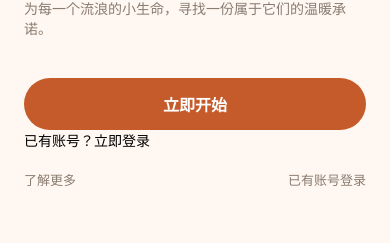
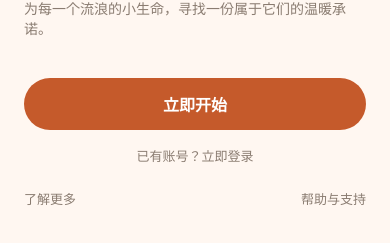
Before and after one commit to susie070505-hash/pet-adoption-app, a React Native app: screen /Welcome in a window 390 px wide. Shown: the part 461-704 px from the top of the page. Built offline with nearby package versions, Linux system fonts and the light colour scheme; no server answers; the database is empty.

Commit message:
feat: refine welcome screen and add pet knowledge articles

```diff
--- a/navigation/RootNavigator.js
+++ b/navigation/RootNavigator.js
@@ -11,6 +11,7 @@ import AddPetScreen from '../screens/AddPetScreen';
 import EditProfileScreen from '../screens/EditProfileScreen';
 import PrivacySettingsScreen from '../screens/PrivacySettingsScreen';
 import LoginScreen from '../screens/LoginScreen';
+import KnowledgeDetailScreen from '../screens/KnowledgeDetailScreen';
 
 const Stack = createNativeStackNavigator();
 
@@ -21,6 +22,7 @@ export default function RootNavigator() {
       <Stack.Screen name="Register" component={RegisterScreen} />
       <Stack.Screen name="Login" component={LoginScreen} />
       <Stack.Screen name="MainTabs" component={TabNavigator} />
+      <Stack.Screen name="KnowledgeDetail" component={KnowledgeDetailScreen} />
       <Stack.Screen name="PetList" component={PetListScreen} />
       <Stack.Screen name="PetDetail" component={PetDetailScreen} />
       <Stack.Screen name="AdoptionForm" component={AdoptionFormScreen} />
--- a/screens/HomeScreen.js
+++ b/screens/HomeScreen.js
@@ -140,7 +140,11 @@ export default function HomeScreen({ navigation }) {
         <SectionHeader title="养宠新知" actionLabel="更多" onAction={() => {}} />
         <View style={styles.knowledgeList}>
           {KNOWLEDGE_ARTICLES.map(article => (
-            <TouchableOpacity key={article.id} style={styles.knowledgeCard}>
+            <TouchableOpacity
+              key={article.id}
+              style={styles.knowledgeCard}
+              onPress={() => navigation.navigate('KnowledgeDetail', { articleId: article.id })}
+            >
               <Image source={{ uri: article.image }} style={styles.knowledgeImg} />
               <View style={styles.knowledgeInfo}>
                 <Text style={styles.knowledgeTag}>{article.tag}</Text>
--- /dev/null
+++ b/screens/KnowledgeDetailScreen.js
@@ -0,0 +1,94 @@
+import React from 'react';
+import { View, Text, StyleSheet, Image, ScrollView, TouchableOpacity } from 'react-native';
+import { Ionicons } from '@expo/vector-icons';
+
+const ARTICLES = {
+  '1': {
+    title: '幼犬到家第一周必看指南',
+    author: '宠遇小助手',
+    date: '2026-03-20',
+    content: `新成员到家总是令人兴奋，但第一周也是建立习惯的关键期。
+
+1. 准备安全空间：为幼犬准备一个安静的角落，放置舒适的窝。
+2. 规律饮食：保持原主人的喂食时间，避免突然换粮导致肠胃不适。
+3. 观察健康状况：注意呼吸、大便形状及精神状态。
+4. 建立信任：多陪伴，但不要过度惊吓它。
+
+记住，耐心是最好的良药。🐾`,
+    image: 'https://images.unsplash.com/photo-1516734212186-a967f81ad0d7?auto=format&fit=crop&q=80&w=800'
+  },
+  '2': {
+    title: '猫咪应激反应如何缓解？',
+    author: '资深养宠专家',
+    date: '2026-03-19',
+    content: `猫咪是敏感的动物，搬家、新成员加入都可能引起应激。
+
+- 提供躲避处：让猫咪有地方躲藏。
+- 使用费洛蒙：可以有效安抚情绪。
+- 循序渐进：如果是新猫进家，先隔离观察。
+- 减少外界噪音：保持环境安静。
+
+如果猫咪出现长时间不进食，请及时咨询兽医。`,
+    image: 'https://images.unsplash.com/photo-1514888286974-6c03e2ca1dba?auto=format&fit=crop&q=80&w=800'
+  },
+  '3': {
+    title: '春季宠物过敏预防手册',
+    author: '宠物健康管家',
+    date: '2026-03-18',
+    content: `春天万物复苏，也是过敏高发期。
+
+- 减少外出：花粉飘散季节尽量缩短散步时间。
+- 回家擦拭：用湿巾擦拭毛发和脚掌。
+- 均衡营养：增强免疫力。
+- 定期体检：预防皮肤炎症。
+
+发现瘙痒、发红请尽快就医。`,
+    image: 'https://images.unsplash.com/photo-1591871937573-74dbba515c4c?auto=format&fit=crop&q=80&w=800'
+  }
+};
+
+export default function KnowledgeDetailScreen({ route, navigation }) {
+  const { articleId } = route.params;
+  const article = ARTICLES[articleId] || ARTICLES['1'];
+
+  return (
+    <View style={styles.container}>
+      <View style={styles.header}>
+        <TouchableOpacity onPress={() => navigation.goBack()}>
+          <Ionicons name="chevron-back" size={24} color="#3C2A21" />
+        </TouchableOpacity>
+        <Text style={styles.headerTitle}>养宠新知</Text>
+        <View style={{ width: 24 }} />
+      </View>
+
+      <ScrollView showsVerticalScrollIndicator={false}>
+        <Image source={{ uri: article.image }} style={styles.heroImage} />
+        <View style={styles.content}>
+          <Text style={styles.title}>{article.title}</Text>
+          <View style={styles.meta}>
+            <Text style={styles.author}>{article.author}</Text>
+            <Text style={styles.date}>{article.date}</Text>
+          </View>
+          <Text style={styles.body}>{article.content}</Text>
+        </View>
+      </ScrollView>
+    </View>
+  );
+}
+
+const styles = StyleSheet.create({
+  container: { flex: 1, backgroundColor: '#FFFFFF' },
+  header: {
+    paddingTop: 52, paddingBottom: 16, paddingHorizontal: 20,
+    flexDirection: 'row', alignItems: 'center', justifyContent: 'space-between',
+    backgroundColor: '#FFFFFF', borderBottomWidth: 1, borderBottomColor: '#F4E8DE'
+  },
+  headerTitle: { fontSize: 16, fontWeight: '700', color: '#3C2A21' },
+  heroImage: { width: '100%', height: 250 },
+  content: { padding: 24 },
+  title: { fontSize: 22, fontWeight: '800', color: '#3C2A21', lineHeight: 30 },
+  meta: { flexDirection: 'row', marginTop: 12, marginBottom: 24 },
+  author: { fontSize: 13, color: '#C55A2B', fontWeight: '600', marginRight: 12 },
+  date: { fontSize: 13, color: '#8A7C71' },
+  body: { fontSize: 15, color: '#3C2A21', lineHeight: 26 }
+});
--- a/screens/WelcomeScreen.js
+++ b/screens/WelcomeScreen.js
@@ -31,6 +31,7 @@ export default function WelcomeScreen({ navigation }) {
         </Text>
       </View>
 
+      <View style={{ marginTop: 40 }}>
         <TouchableOpacity
           style={styles.primaryButton}
           onPress={() => navigation.navigate('Register')}
@@ -39,18 +40,19 @@ export default function WelcomeScreen({ navigation }) {
         </TouchableOpacity>
 
         <TouchableOpacity
-        style={styles.loginButton}
+          style={styles.loginLink}
           onPress={() => navigation.navigate('Login')}
         >
-        <Text style={styles.loginButtonText}>已有账号？立即登录</Text>
+          <Text style={styles.loginLinkText}>已有账号？立即登录</Text>
         </TouchableOpacity>
+      </View>
 
       <View style={styles.footer}>
         <TouchableOpacity>
           <Text style={styles.footerLink}>了解更多</Text>
         </TouchableOpacity>
-        <TouchableOpacity onPress={() => navigation.replace('MainTabs')}>
-          <Text style={styles.footerLink}>已有账号登录</Text>
+        <TouchableOpacity onPress={() => navigation.navigate('Login')}>
+          <Text style={styles.footerLink}>帮助与支持</Text>
         </TouchableOpacity>
       </View>
     </View>
@@ -130,7 +132,6 @@ const styles = StyleSheet.create({
     color: '#8A7C71'
   },
   primaryButton: {
-    marginTop: 40,
     backgroundColor: '#C55A2B',
     borderRadius: 999,
     paddingVertical: 14,
@@ -140,6 +141,16 @@ const styles = StyleSheet.create({
     color: '#FFFFFF',
     fontSize: 16,
     fontWeight: '700'
+  },
+  loginLink: {
+    marginTop: 12,
+    alignSelf: 'center',
+    paddingVertical: 4
+  },
+  loginLinkText: {
+    fontSize: 13,
+    color: '#8A7C71',
+    fontWeight: '500'
   },
   footer: {
     marginTop: 20,
```
Lines whose indentation alone changed are shown as unchanged.
